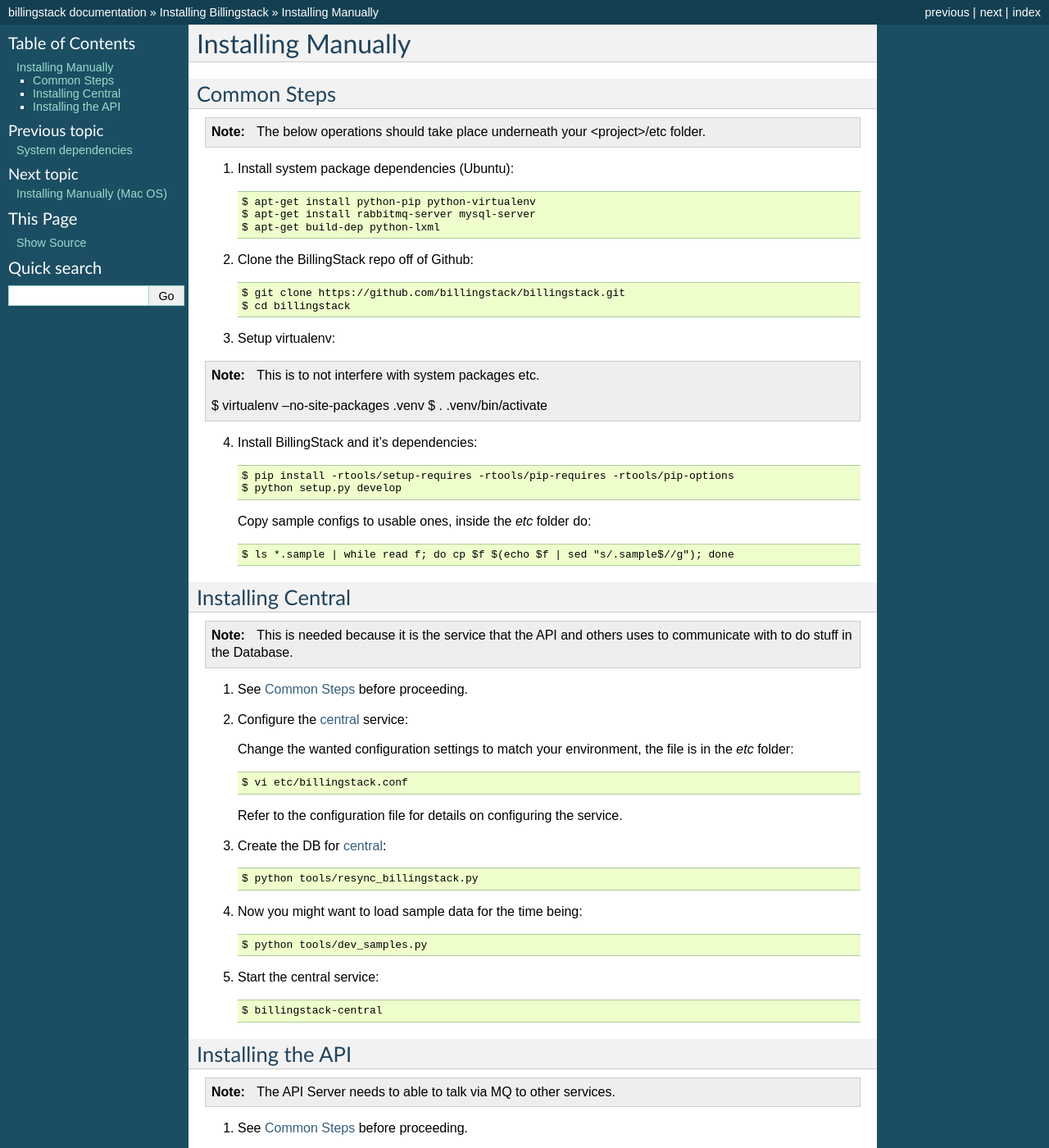
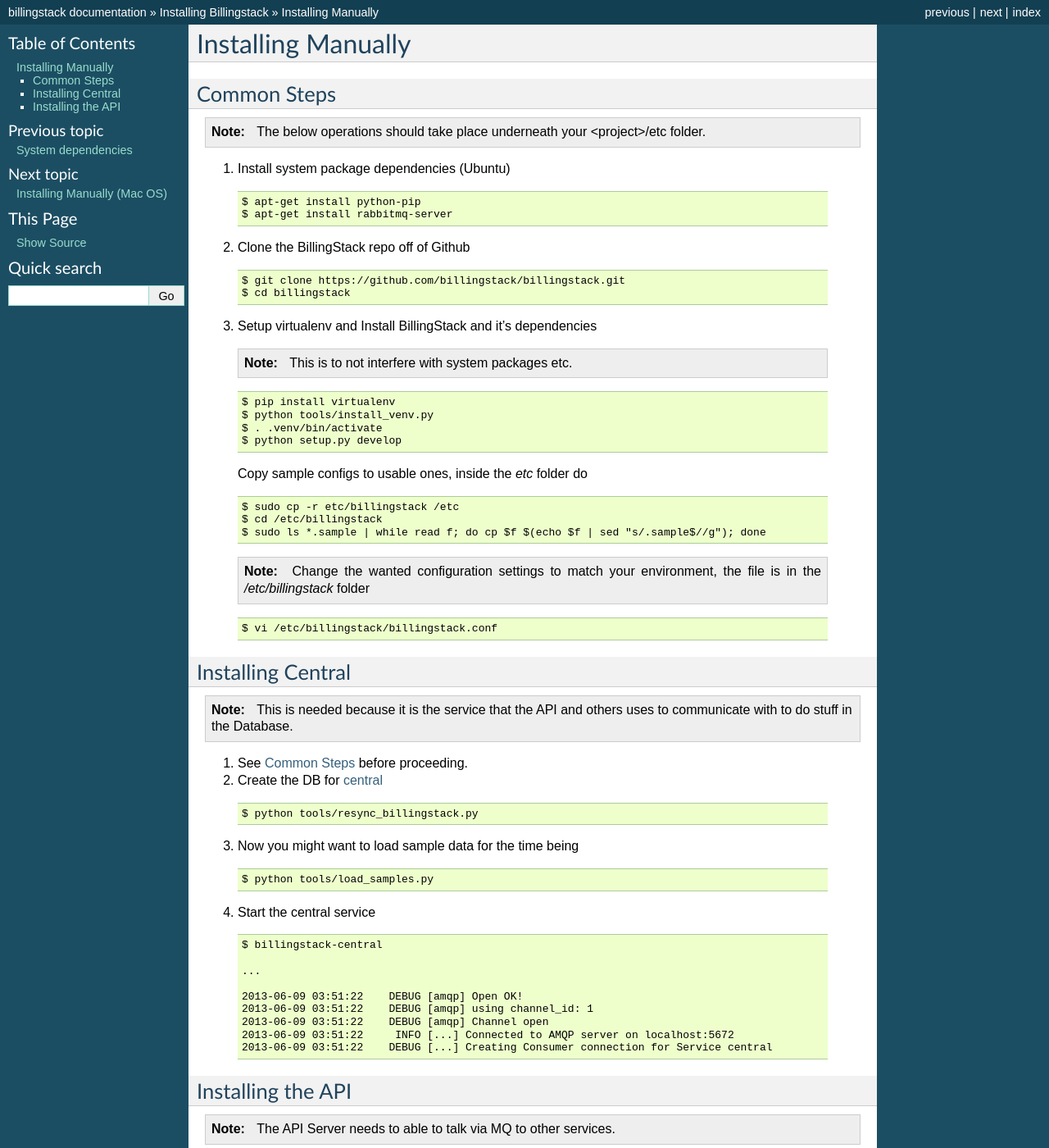
Before and after one commit to stackforge/billingstack, a Sphinx documentation site: the page built from doc/source/install/manual.rst, in a window 1280 px wide and 1400 px high. Shown: the whole window at 82% size. Built offline with Sphinx 7.4.7, drawn with Linux system fonts in a browser that asks for light colours; the version number could not be read and is left out; some of the changed text lies outside the part shown.

Commit message:
sync both linux and mac documentation
Change-Id: Id93d2035f72da036316733924f6f8b0d34ff66a9

```diff
--- a/doc/source/install/manual.rst
+++ b/doc/source/install/manual.rst
@@ -28,33 +28,49 @@
 .. note::
    The below operations should take place underneath your <project>/etc folder.
 
-1. Install system package dependencies (Ubuntu)::
+1. Install system package dependencies (Ubuntu)
 
-   $ apt-get install python-pip python-virtualenv
-   $ apt-get install rabbitmq-server mysql-server
-   $ apt-get build-dep python-lxml
+  ::
 
-2. Clone the BillingStack repo off of Github::
+    $ apt-get install python-pip
+    $ apt-get install rabbitmq-server
 
-   $ git clone https://github.com/billingstack/billingstack.git
-   $ cd billingstack
+2. Clone the BillingStack repo off of Github
 
-3. Setup virtualenv::
+  ::
 
-.. note::
-   This is to not interfere with system packages etc.
+    $ git clone https://github.com/billingstack/billingstack.git
+    $ cd billingstack
 
-   $ virtualenv --no-site-packages .venv
-   $ . .venv/bin/activate
+3. Setup virtualenv and Install BillingStack and it's dependencies
 
-4. Install BillingStack and it's dependencies::
+  .. note::
 
-   $ pip install -rtools/setup-requires -rtools/pip-requires -rtools/pip-options
-   $ python setup.py develop
+      This is to not interfere with system packages etc.
+  ::
 
-   Copy sample configs to usable ones, inside the `etc` folder do::
+    $ pip install virtualenv
+    $ python tools/install_venv.py
+    $ . .venv/bin/activate
+    $ python setup.py develop
 
-   $ ls *.sample | while read f; do cp $f $(echo $f | sed "s/.sample$//g"); done
+
+  Copy sample configs to usable ones, inside the `etc` folder do
+
+  ::
+
+    $ sudo cp -r etc/billingstack /etc
+    $ cd /etc/billingstack
+    $ sudo ls *.sample | while read f; do cp $f $(echo $f | sed "s/.sample$//g"); done
+
+  .. note::
+
+    Change the wanted configuration settings to match your environment, the file
+    is in the `/etc/billingstack` folder
+
+  ::
+
+    $ vi /etc/billingstack/billingstack.conf
 
 
 Installing Central
@@ -69,26 +85,31 @@
 
 1. See `Common Steps`_ before proceeding.
 
-2. Configure the :term:`central` service::
+2. Create the DB for :term:`central`
 
-   Change the wanted configuration settings to match your environment, the file
-   is in the `etc` folder::
+  ::
 
-   $ vi etc/billingstack.conf
+    $ python tools/resync_billingstack.py
 
-   Refer to the configuration file for  details on configuring the service.
+3. Now you might want to load sample data for the time being
 
-3. Create the DB for :term:`central`::
+  ::
 
-   $ python tools/resync_billingstack.py
+    $ python tools/load_samples.py
 
-4. Now you might want to load sample data for the time being::
+4. Start the central service
 
-   $ python tools/dev_samples.py
+  ::
 
-5. Start the central service::
+    $ billingstack-central
 
-   $ billingstack-central
+    ...
+
+    2013-06-09 03:51:22    DEBUG [amqp] Open OK!
+    2013-06-09 03:51:22    DEBUG [amqp] using channel_id: 1
+    2013-06-09 03:51:22    DEBUG [amqp] Channel open
+    2013-06-09 03:51:22     INFO [...] Connected to AMQP server on localhost:5672
+    2013-06-09 03:51:22    DEBUG [...] Creating Consumer connection for Service central
 
 
 Installing the API
@@ -102,15 +123,12 @@
 
 1. See `Common Steps`_ before proceeding.
 
-2. Configure the :term:`api` service::
+2. Start the API service
 
-   Change the wanted configuration settings to match your environment, the file
-   is in the `etc` folder::
+  ::
 
-   $ vi billingstack.conf
+    $ billingstack-api
 
-   Refer to the configuration file for  details on configuring the service.
+    ...
 
-3. Start the API service::
-
-   $ billingstack-api
+    2013-06-09 03:52:31     INFO [eventlet.wsgi] (2223) wsgi starting up on http://0.0.0.0:9091/
```
Also changed, not shown: doc/source/install/macos.rst (+70 -47 lines).
